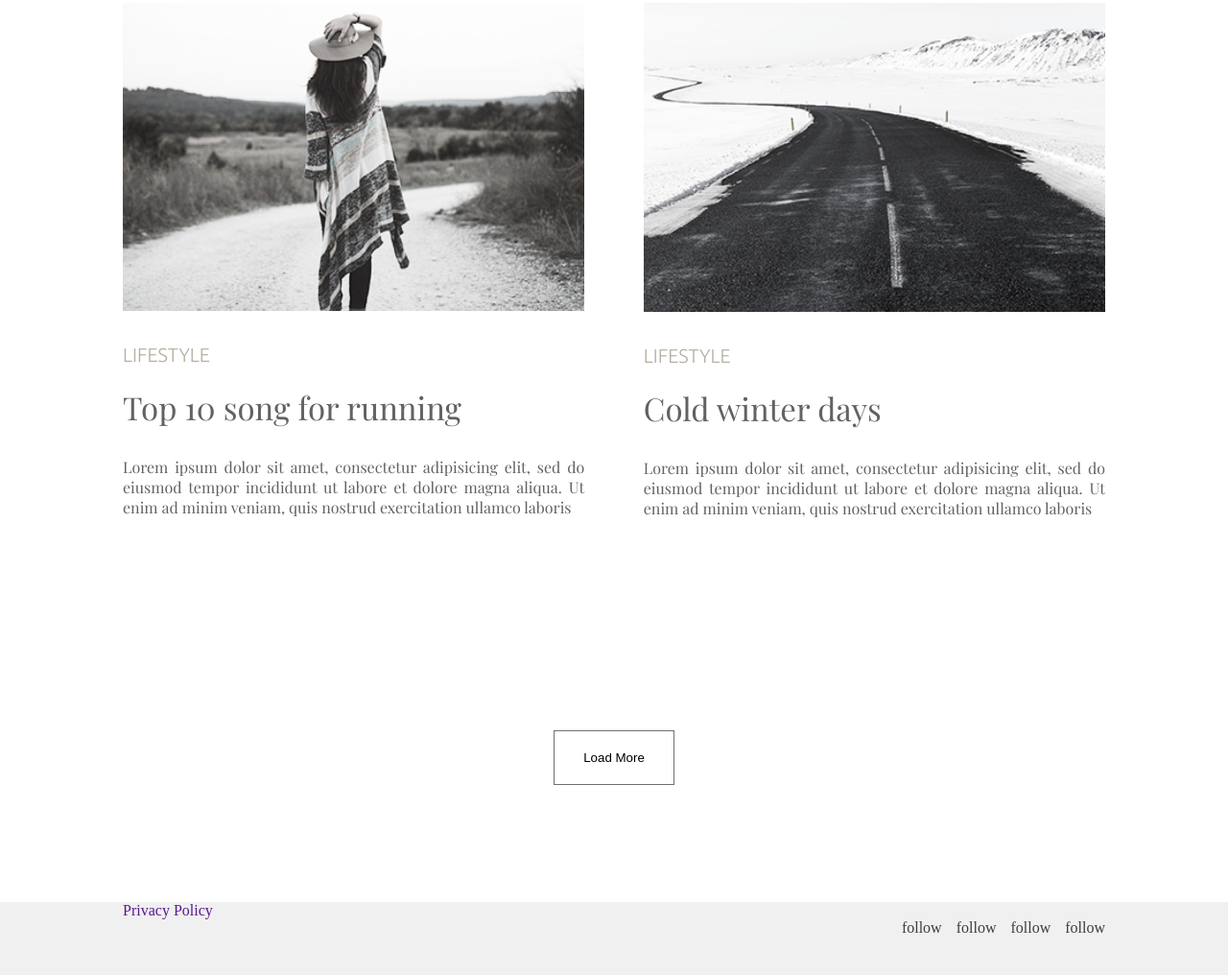
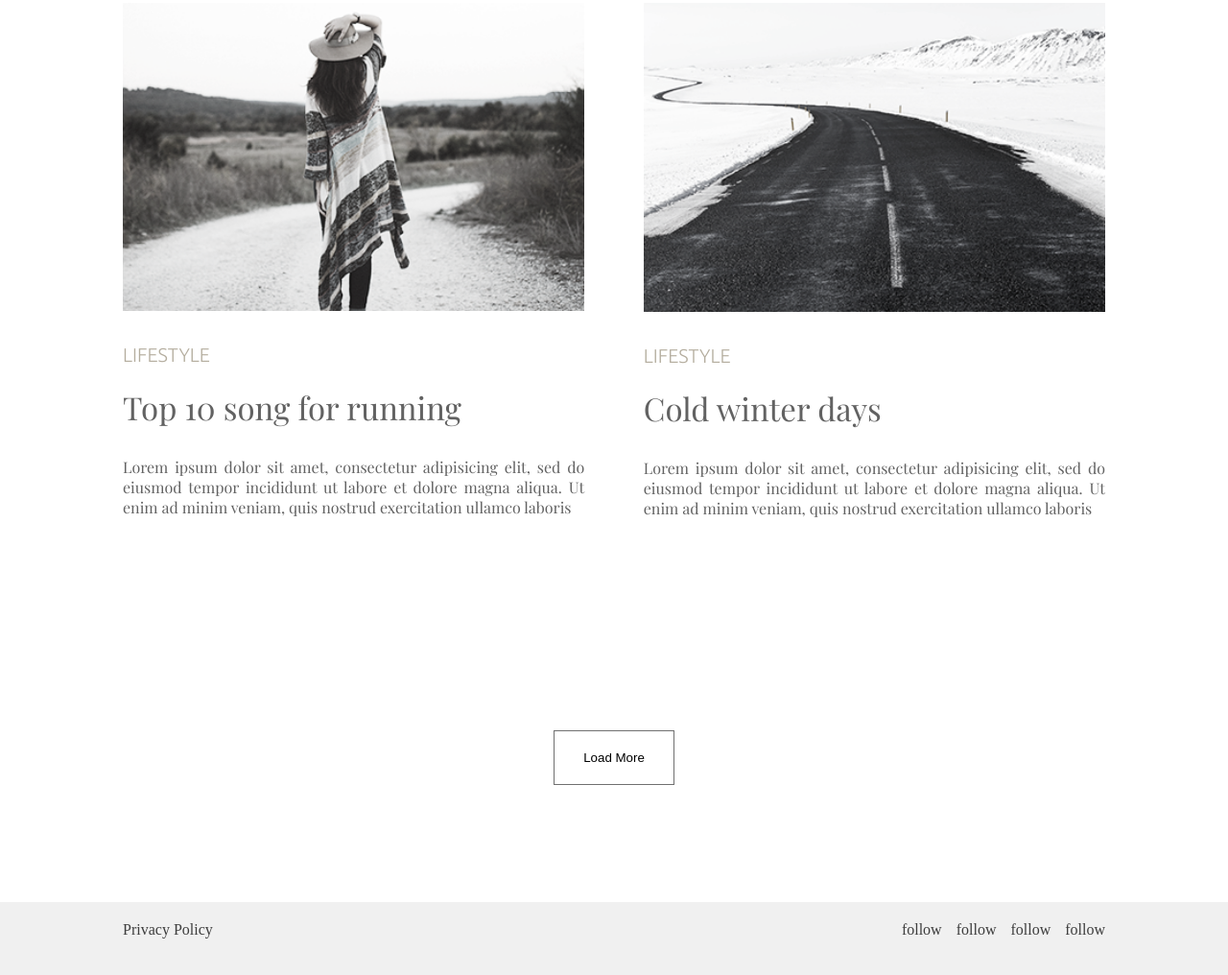
Before and after one commit to zamanep/minimo-2nd, a plain HTML site: page index.html in a window 1280 px wide. Shown: the part 3013-4029 px from the top of the page at 96% size. Drawn offline with nearby package versions, Linux system fonts and the light colour scheme.

Commit message:
Update style.css

```diff
--- a/css/style.css
+++ b/css/style.css
@@ -174,7 +174,6 @@ font-size: 15px;
     display: flex;
     justify-content: center;
     align-items: center;
-
 }
 .button button {
     padding: 20px 30px;
@@ -192,14 +191,13 @@ footer{
 }
 .footer_wrapper{
     width: 80%;
+    display: flex;
+    justify-content: space-between;
     margin: auto;
-    overflow: hidden;
-
+    padding-top: 20px;
+    align-items: center;
 }
-.term{
-
-
-}
+.term{}
 .term ul{
     list-style: none;
     display: flex;
@@ -208,11 +206,11 @@ footer{
 .term ul li{
 }
 .term ul li a{
+    color: #3d3d3d;
     text-decoration: none;
     /* margin: 0px 0px; */
 }
 .social_icon{
-
 }
 .social_icon ul{
     list-style: none;
```
